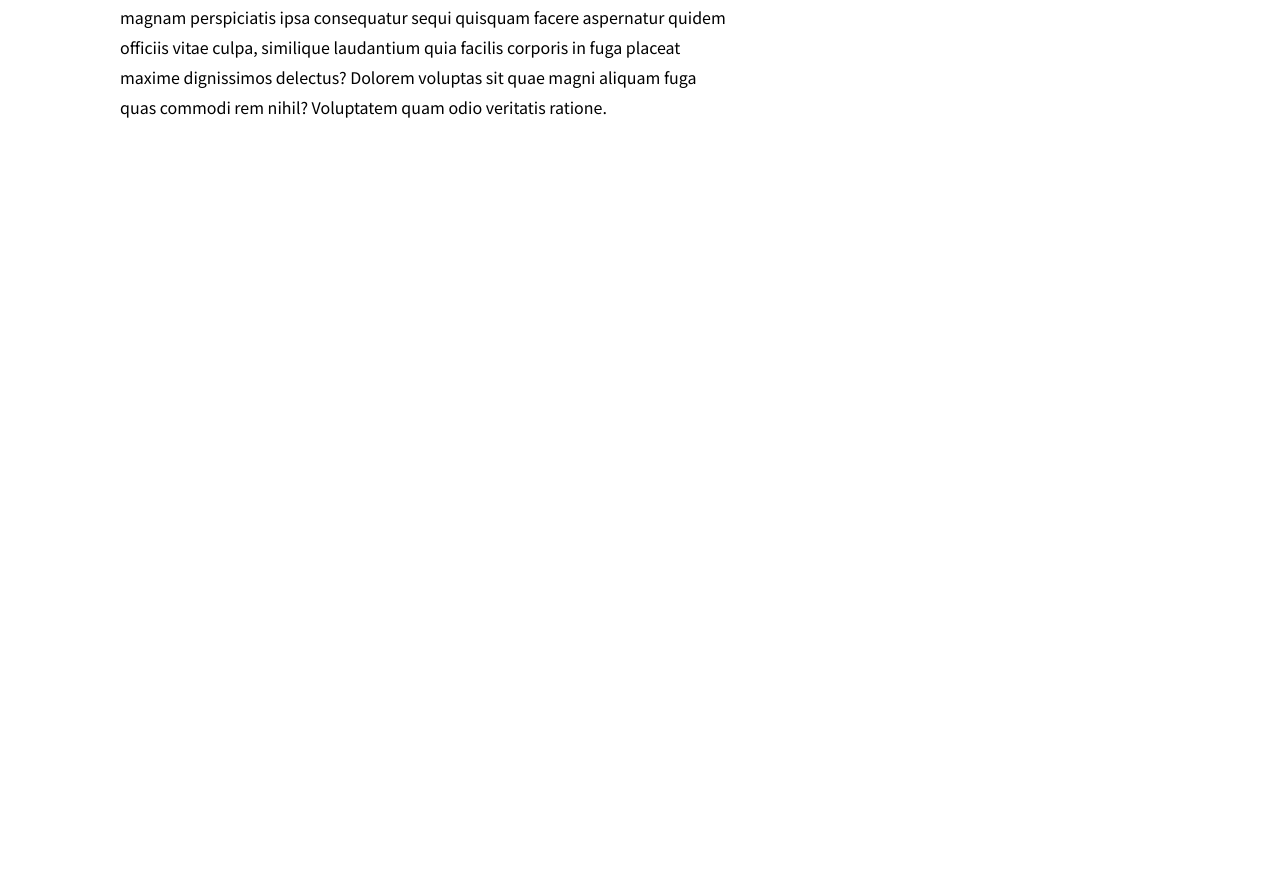
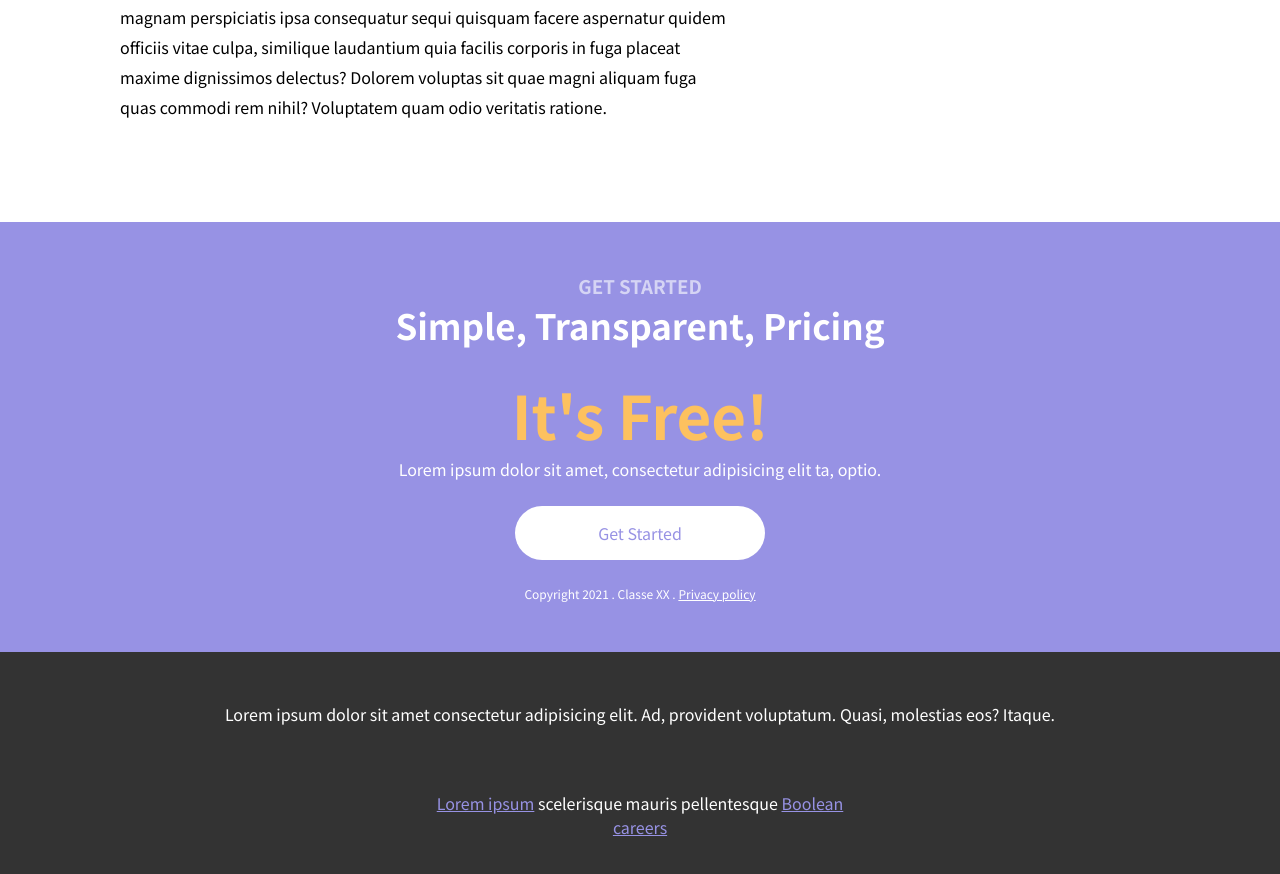
Before and after one commit to Cinzia00/htmlcss-responsive-layout, a plain HTML site: page index.html in a window 1280 px wide. Shown: the part 3999-4873 px from the top of the page. Before the commit the page ends 4121 px from the top, so only its background shows below. Drawn offline with Linux system fonts and the light colour scheme.

Commit message:
Feat completate ultime sezioni

```diff
--- a/css/style.css
+++ b/css/style.css
@@ -393,7 +393,6 @@ line-height: 2;
 
 .col_about-us.left {
     flex-basis: calc(100% / 2);
-    height: 100px;
 }
 
 .photo_about img {
@@ -431,10 +430,88 @@ line-height: 2;
 
 .col_about-us.right {
     flex-basis: calc(100% / 3);
-    height: 100px;
 }
 
 .logo_linkedin {
     display: inline-block;
     padding-right: 5px;
 }
+
+@media screen and (max-width: 575px) {
+
+    .col_about-us.left{
+        flex-basis: 100%;
+    }
+
+    .row_about {
+        justify-content: flex-start;
+    }
+}
+
+
+/* SECTION GET STARTED */
+
+.container_started {
+    text-align: center;
+    color: white;
+}
+
+.col-get-started {
+    flex-basis: 100%;
+}
+
+.started {
+    color: #D5D4F4;
+}
+
+.description_started {
+    color: white;
+    font-size: 35px;
+    margin-bottom: 20px;
+}
+
+.started_free {
+    font-size: 60px;
+    color: #FDC15F
+}
+.button_started {
+    background-color: white;
+    color: var(--purple);
+    max-width: 250px;
+    margin: 25px auto;
+    padding: 15px;
+    border-radius: 50px;
+}
+
+.copyright {
+    font-size: 12px;
+}
+
+.privacy {
+    text-decoration: underline;
+}
+
+/* SECTION FOOTER */
+
+.footer {
+    background-color: var(--dark);
+    color: white;
+    text-align: center;
+    padding: 50px 0;
+}
+
+.text-footer {
+    margin-bottom: 65px;
+}
+
+.text-decoration-footer {
+    text-decoration: underline;
+    color: var(--purple);
+}
+
+@media screen and (max-width:991px){
+    .text-footer {
+        margin: 0 70px;
+        margin-bottom: 65px;
+    }
+}
--- a/index.html
+++ b/index.html
@@ -268,7 +268,7 @@
 
         <section class="section_about">
             <div class="container-about">
-                <div class="row">
+                <div class="row row_about">
                     <div class="col_about-us left">
                         <h3 class="title-benefits numbers_benefits">About Us</h3>
                         <p class="text-about">Lorem ipsum dolor sit amet consectetur, adipisicing elit. Expedita in placeat nesciunt? Ad repellat dicta consectetur, reprehenderit, dolor quod harum sint voluptas labore fuga, alias earum architecto. Dignissimos quae illum quaerat architecto dicta, nisi voluptas in maxime nulla repudiandae ratione asperiores quidem, quo eos deserunt temporibus libero repellat ducimus soluta debitis optio atque? Provident nihil neque quia sit voluptas consequatur?
@@ -298,6 +298,35 @@
             </div>
         </section>
 
+        <section class="section_bg">
+            <div class="container container_started">
+                <div class="col-get-started">
+                    <h3 class="started">GET STARTED</h3>
+                    <h3 class="description_started">Simple, Transparent, Pricing</h3>
+                    <h3 class="started_free">It's Free!</h3>
+                    <p class="text-started">Lorem ipsum dolor sit amet, consectetur adipisicing elit ta, optio.</p>
+                    <div class="button_started">
+                        <a href="#">Get Started</a>
+                    </div>
+                    <p class="copyright">Copyright 2021 . Classe XX .
+                        <a class="privacy" href="#">Privacy policy</a>
+                    </p>
+                </div>
+            </div>
+        </section>
+
+        <section class="footer">
+            <div class="col-get-started">
+                <p class="text-footer">Lorem ipsum dolor sit amet consectetur adipisicing elit. Ad, provident voluptatum. Quasi, molestias eos? Itaque.</p>
+                <p> <span class="text-decoration-footer">Lorem ipsum</span> scelerisque mauris pellentesque <span class="text-decoration-footer">Boolean <br>careers</span>
+
+                </p>
+            </div>
+
+
+
+        </section>
+
 
 
     </main>
```
